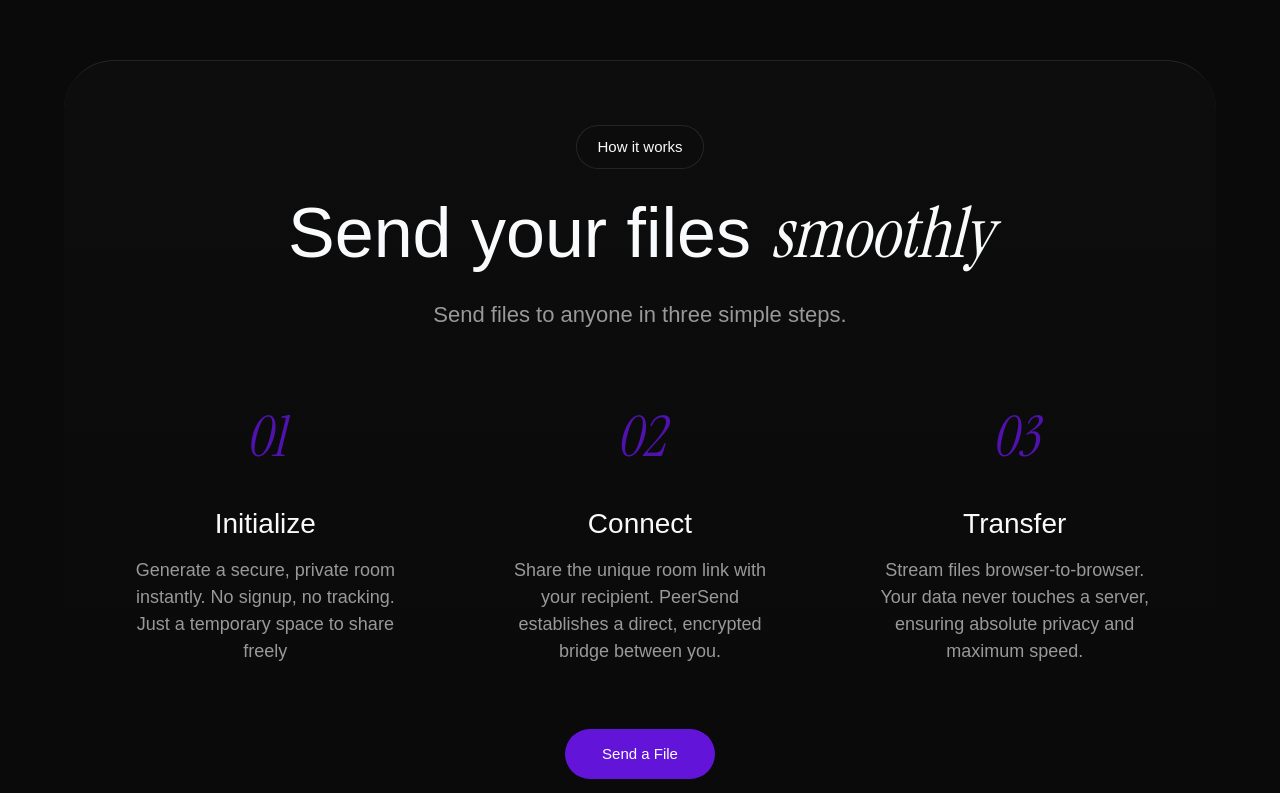
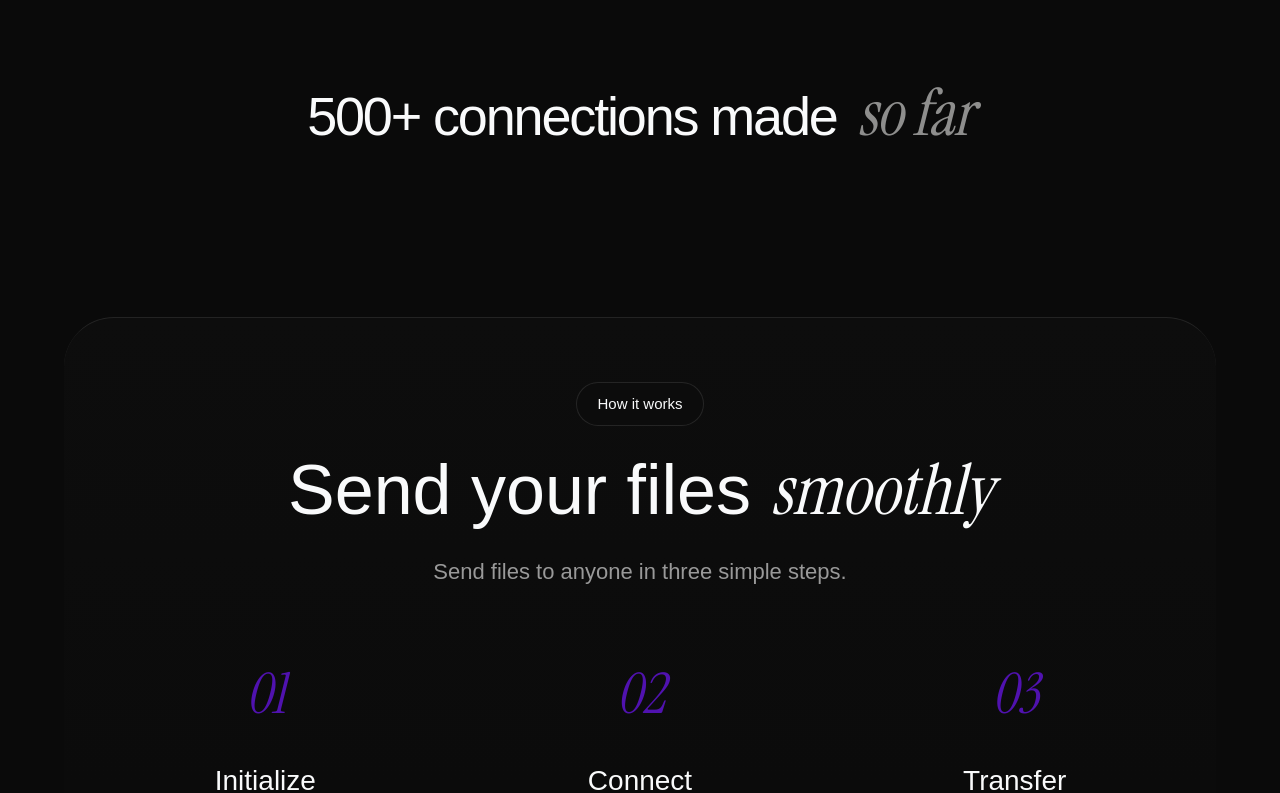
Before and after one commit to 6squash9/p2p-share, a React (Vite) app in the folder client/: page / in a window 1280 px wide. Shown: the part 963-1756 px from the top of the page. Built offline with nearby package versions, Linux system fonts and the light colour scheme; no server answers; a web font is replaced by a local one.

Commit message:
feat: add animated connections stat banner to landing page

```diff
--- a/client/src/pages/LandingPage.css
+++ b/client/src/pages/LandingPage.css
@@ -159,6 +159,38 @@
 
 .video-text span {
     color: rgba(252, 252, 250, 0.5);
+}
+
+.connections-stat-banner {
+    width: 100%;
+    max-width: 1200px;
+    margin: 0 auto;
+    padding: 80px 24px 100px 24px;
+    display: flex;
+    justify-content: center;
+    align-items: center;
+    text-align: center;
+}
+
+.connections-stat-banner h2 {
+    font-size: 54px;
+    font-weight: 500;
+    letter-spacing: -0.04em;
+    line-height: 1.2;
+    margin: 0;
+    color: #F9FAFB;
+    text-align: center;
+    font-variant-numeric: tabular-nums;
+}
+
+.connections-stat-banner h2 .serif-accent {
+    font-family: 'Instrument Serif', serif;
+    font-style: italic;
+    font-weight: 400;
+    font-size: 64px;
+    letter-spacing: -0.01em;
+    color: rgba(252, 252, 250, 0.55);
+    padding-left: 0.12em;
 }
 
 
@@ -413,6 +445,16 @@
         font-size: 18px;
         padding: 0 10px;
     }
+    .connections-stat-banner {
+        padding: 40px 16px 50px 16px;
+    }
+    .connections-stat-banner h2 {
+        font-size: 32px;
+        line-height: 1.25;
+    }
+    .connections-stat-banner h2 .serif-accent {
+        font-size: 38px;
+    }
     .hero-buttons {
         flex-direction: column;
         width: 100%;
--- a/client/src/pages/LandingPage.jsx
+++ b/client/src/pages/LandingPage.jsx
@@ -1,12 +1,22 @@
 import './LandingPage.css'
-import { useEffect, useRef } from 'react'
+import { useEffect, useRef, useState } from 'react'
+import axios from 'axios'
 import Lenis from 'lenis'
 import { Lock, Zap, UserX, FileCheck, Heart, Infinity } from 'lucide-react'
 import { useNavigate, useLocation } from 'react-router-dom'
 import Navbar from '../components /Navbar'
 import Footer from '../components /Footer'
 
+const BASE_CONNECTIONS = 500;
+
 function LandingPage() {
+    const [connections, setConnections] = useState(() => {
+        const saved = localStorage.getItem('peersend_connections');
+        return saved ? Math.max(Number(saved), BASE_CONNECTIONS) : BASE_CONNECTIONS;
+    });
+    const [displayCount, setDisplayCount] = useState(1);
+    const [hasAnimated, setHasAnimated] = useState(false);
+    const statBannerRef = useRef(null);
     const videoTextRef = useRef(null)
     const videoWrapperRef = useRef(null)
     const heroRef = useRef(null)
@@ -14,6 +24,69 @@
     const lenisRef = useRef(null)
     const navigate = useNavigate();
     const location = useLocation();
+
+    useEffect(() => {
+        const observer = new IntersectionObserver(
+            ([entry]) => {
+                if (entry.isIntersecting) {
+                    setHasAnimated(true);
+                }
+            },
+            { threshold: 0.2 }
+        );
+
+        if (statBannerRef.current) {
+            observer.observe(statBannerRef.current);
+        }
+
+        return () => observer.disconnect();
+    }, []);
+
+    useEffect(() => {
+        if (!hasAnimated) return;
+
+        let startTimestamp = null;
+        let animationFrameId;
+        const startVal = displayCount;
+        const targetVal = connections;
+        const duration = 2400; // smooth, satisfying 2.4s roll-up
+
+        const easeOutExpo = (t) => (t === 1 ? 1 : 1 - Math.pow(2, -10 * t));
+
+        const step = (timestamp) => {
+            if (!startTimestamp) startTimestamp = timestamp;
+            const elapsed = timestamp - startTimestamp;
+            const progress = Math.min(elapsed / duration, 1);
+            const eased = easeOutExpo(progress);
+            const current = Math.round(startVal + (targetVal - startVal) * eased);
+
+            setDisplayCount(current);
+
+            if (progress < 1) {
+                animationFrameId = requestAnimationFrame(step);
+            } else {
+                setDisplayCount(targetVal);
+            }
+        };
+
+        animationFrameId = requestAnimationFrame(step);
+
+        return () => cancelAnimationFrame(animationFrameId);
+    }, [hasAnimated, connections]);
+
+    useEffect(() => {
+        axios.get(`${import.meta.env.VITE_BACKEND_URL}/stats`, { timeout: 15000 })
+            .then((res) => {
+                if (res.status === 200 && typeof res.data?.connections === 'number') {
+                    const total = BASE_CONNECTIONS + res.data.connections;
+                    setConnections(total);
+                    localStorage.setItem('peersend_connections', total.toString());
+                }
+            })
+            .catch(() => {
+                // silent fallback — retains baseline connections (at least 500)
+            });
+    }, []);
 
     useEffect(() => {
         // setting up lenis
@@ -106,6 +179,13 @@
 
                 </div>
             </section>
+
+            <section className='connections-stat-banner' ref={statBannerRef}>
+                <h2>
+                    {displayCount.toLocaleString()}+ connections made <span className='serif-accent'>so far</span>
+                </h2>
+            </section>
+
             {/* How it works */}
 
             <section id='how-it-works' className='process'>
```
